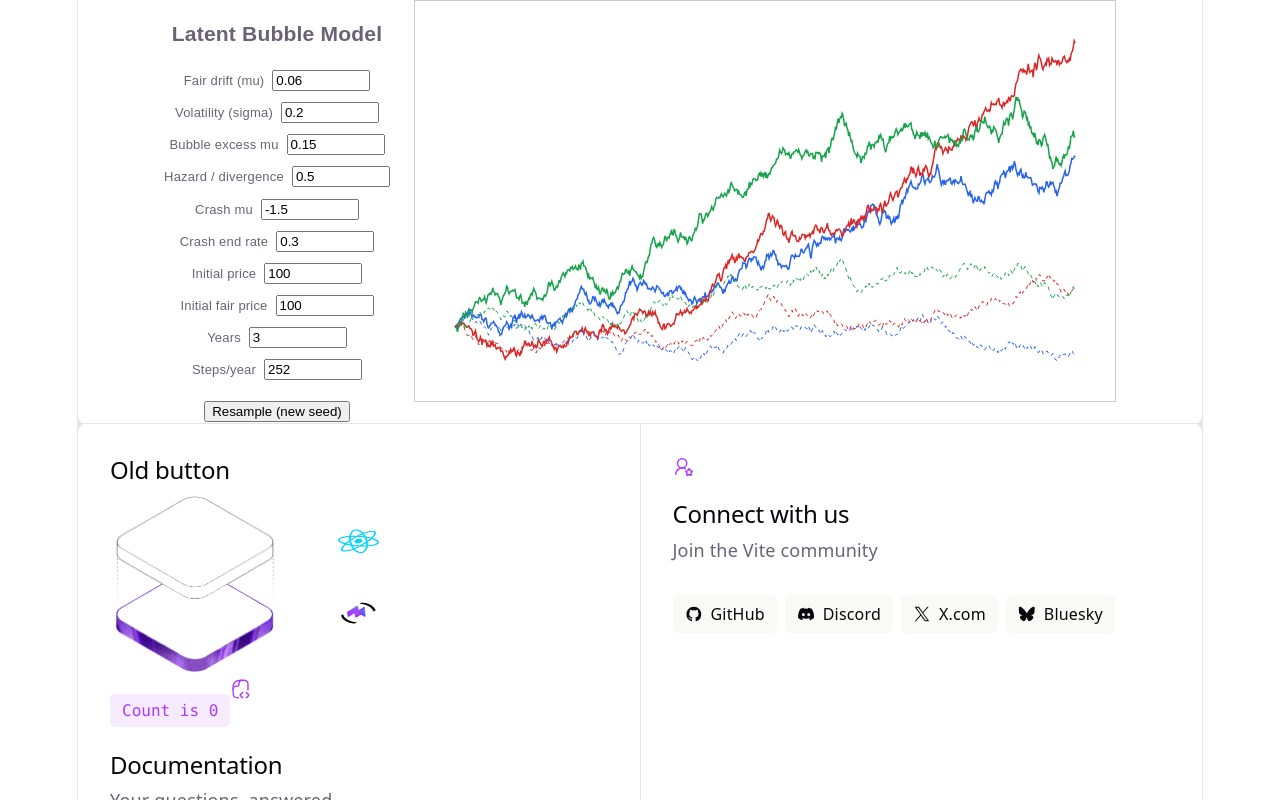
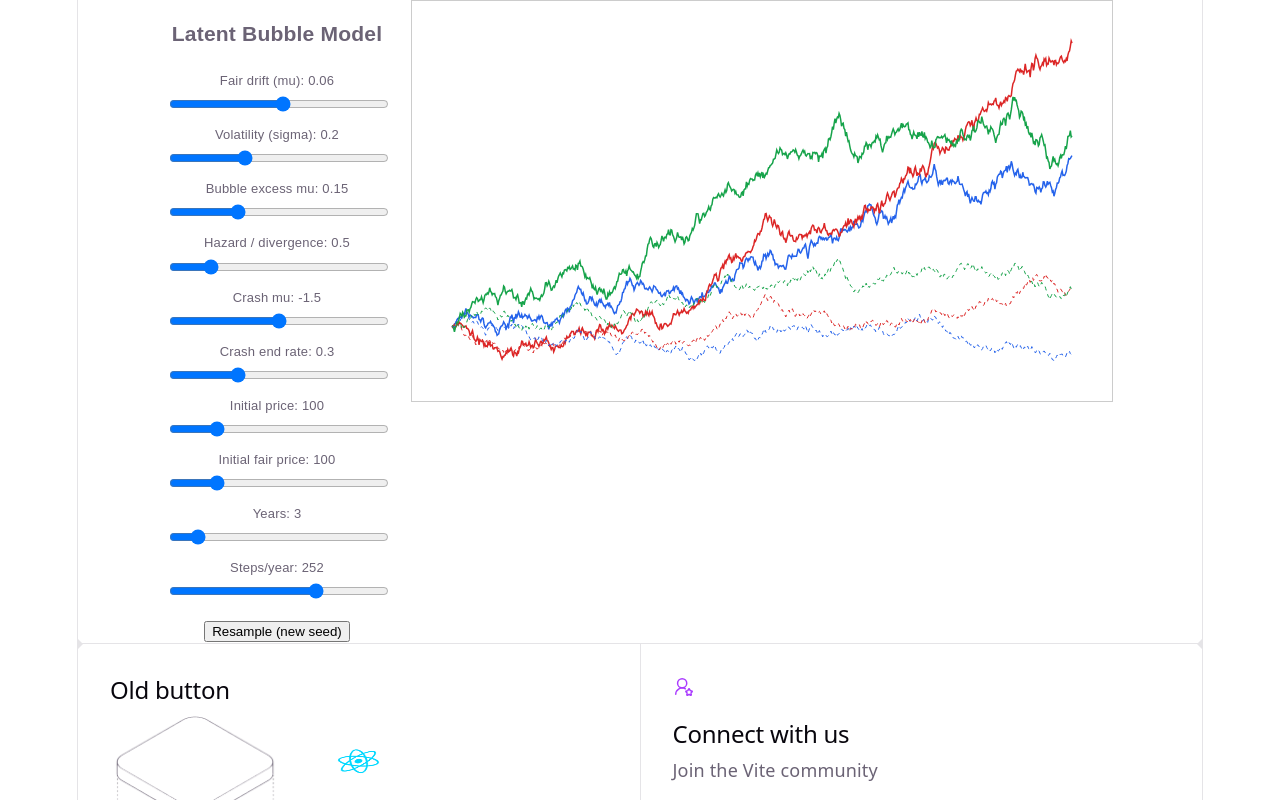
Before and after one commit to cdeevfrr/kellystocksimulator, a React (Vite) app in the folder frontend/: page / in a window 1280 px wide. Shown: the top 800 px of the page. Built offline with nearby package versions, Linux system fonts and the light colour scheme.

Commit message:
Adds sliders in LatentBubbleChart

```diff
--- a/frontend/src/components/LatentBubbleChart.tsx
+++ b/frontend/src/components/LatentBubbleChart.tsx
@@ -8,6 +8,19 @@
     stepsPerYear: number,
     seedBase: number,
 }
+
+const SLIDER_CONFIG: Record<keyof Omit<ParamsList, "seedBase">, { min: number; max: number; step: number }> = {
+  mu: { min: -0.2, max: 0.3, step: 0.01 },
+  sigma: { min: 0, max: 0.6, step: 0.01 },
+  bubbleExcessMu: { min: 0, max: 0.5, step: 0.01 },
+  hazardRatePerDivergence: { min: 0, max: 3, step: 0.05 },
+  crashMu: { min: -3, max: 0, step: 0.05 },
+  crashEndRate: { min: 0, max: 1, step: 0.05 },
+  initialPrice: { min: 1, max: 500, step: 1 },
+  initialFairPrice: { min: 1, max: 500, step: 1 },
+  years: { min: 1, max: 20, step: 1 },
+  stepsPerYear: { min: 12, max: 365, step: 1 },
+};
 
 const defaultParams: ParamsList = {
   mu: 0.06,
@@ -58,6 +71,22 @@
     return [x, y];
   }
 
+  function sliderField(label: string, key: keyof Omit<ParamsList, 'seedBase'>) {
+  const { min, max, step } = SLIDER_CONFIG[key];
+    return (
+        <label style={{ display: "block", marginBottom: 10, fontSize: 13 }}>
+        {label}: {params[key]}
+        <input
+            type="range"
+            min={min} max={max} step={step}
+            value={params[key]}
+            onChange={e => setParams(p => ({ ...p, [key]: parseFloat(e.target.value) }))}
+            style={{ display: "block", width: "100%" }}
+        />
+        </label>
+    );
+    }
+
   function field(label: string, key: keyof ParamsList, step = 0.01) {
     return (
       <label style={{ display: "block", marginBottom: 6, fontSize: 13 }}>
@@ -79,16 +108,16 @@
     <div style={{ display: "flex", gap: 24, fontFamily: "sans-serif" }}>
       <div style={{ minWidth: 220 }}>
         <h3>Latent Bubble Model</h3>
-        {field("Fair drift (mu)", "mu")}
-        {field("Volatility (sigma)", "sigma")}
-        {field("Bubble excess mu", "bubbleExcessMu")}
-        {field("Hazard / divergence", "hazardRatePerDivergence")}
-        {field("Crash mu", "crashMu", 0.1)}
-        {field("Crash end rate", "crashEndRate")}
-        {field("Initial price", "initialPrice", 1)}
-        {field("Initial fair price", "initialFairPrice", 1)}
-        {field("Years", "years", .1)}
-        {field("Steps/year", "stepsPerYear", 1)}
+        {sliderField("Fair drift (mu)", "mu")}
+        {sliderField("Volatility (sigma)", "sigma")}
+        {sliderField("Bubble excess mu", "bubbleExcessMu")}
+        {sliderField("Hazard / divergence", "hazardRatePerDivergence")}
+        {sliderField("Crash mu", "crashMu")}
+        {sliderField("Crash end rate", "crashEndRate")}
+        {sliderField("Initial price", "initialPrice")}
+        {sliderField("Initial fair price", "initialFairPrice")}
+        {sliderField("Years", "years")}
+        {sliderField("Steps/year", "stepsPerYear")}
 
         <button style={{ marginTop: 12 }} onClick={() => {
             setParams(p => ({ ...p, seedBase: params.seedBase + 1 }))
```
